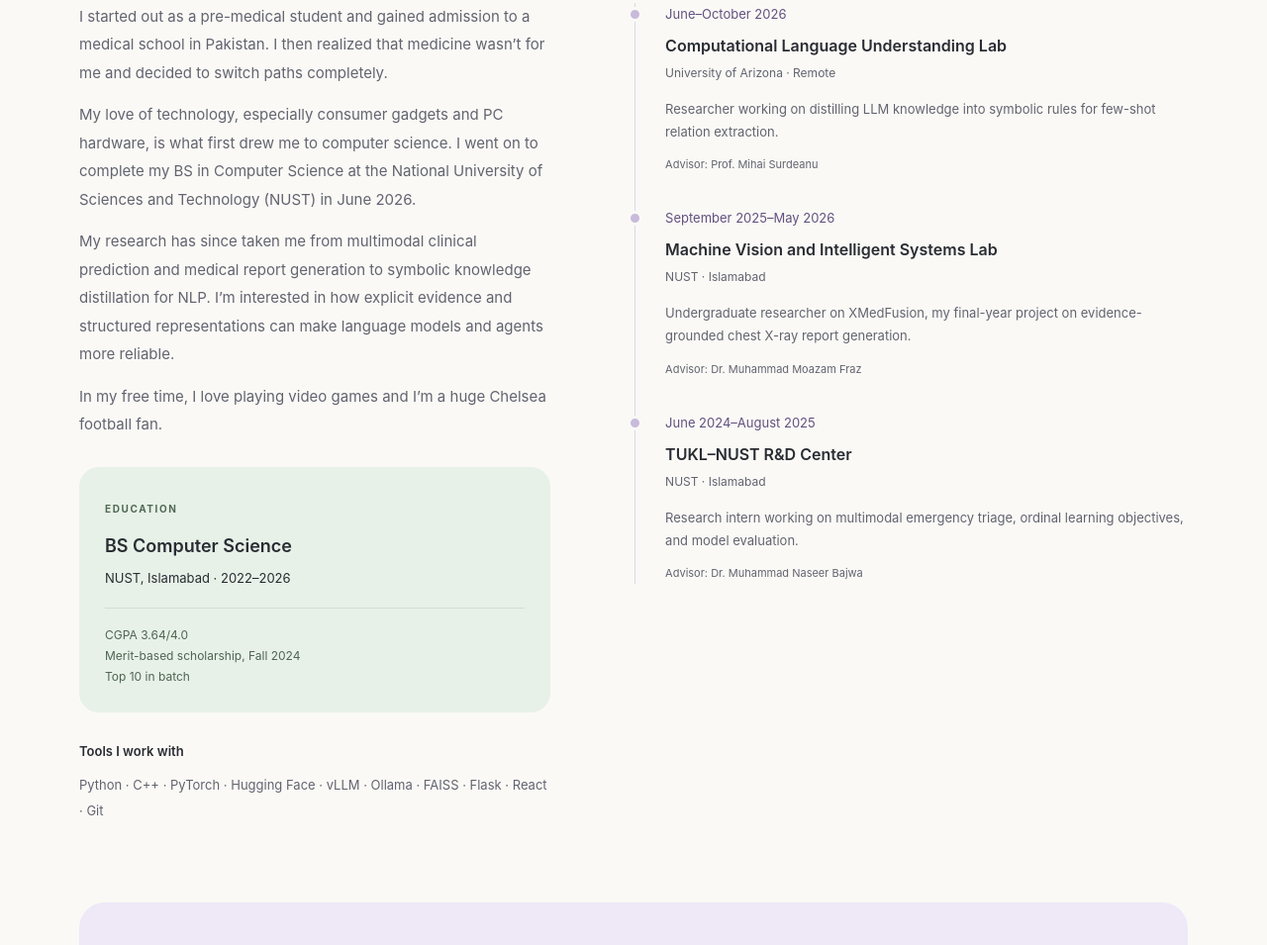
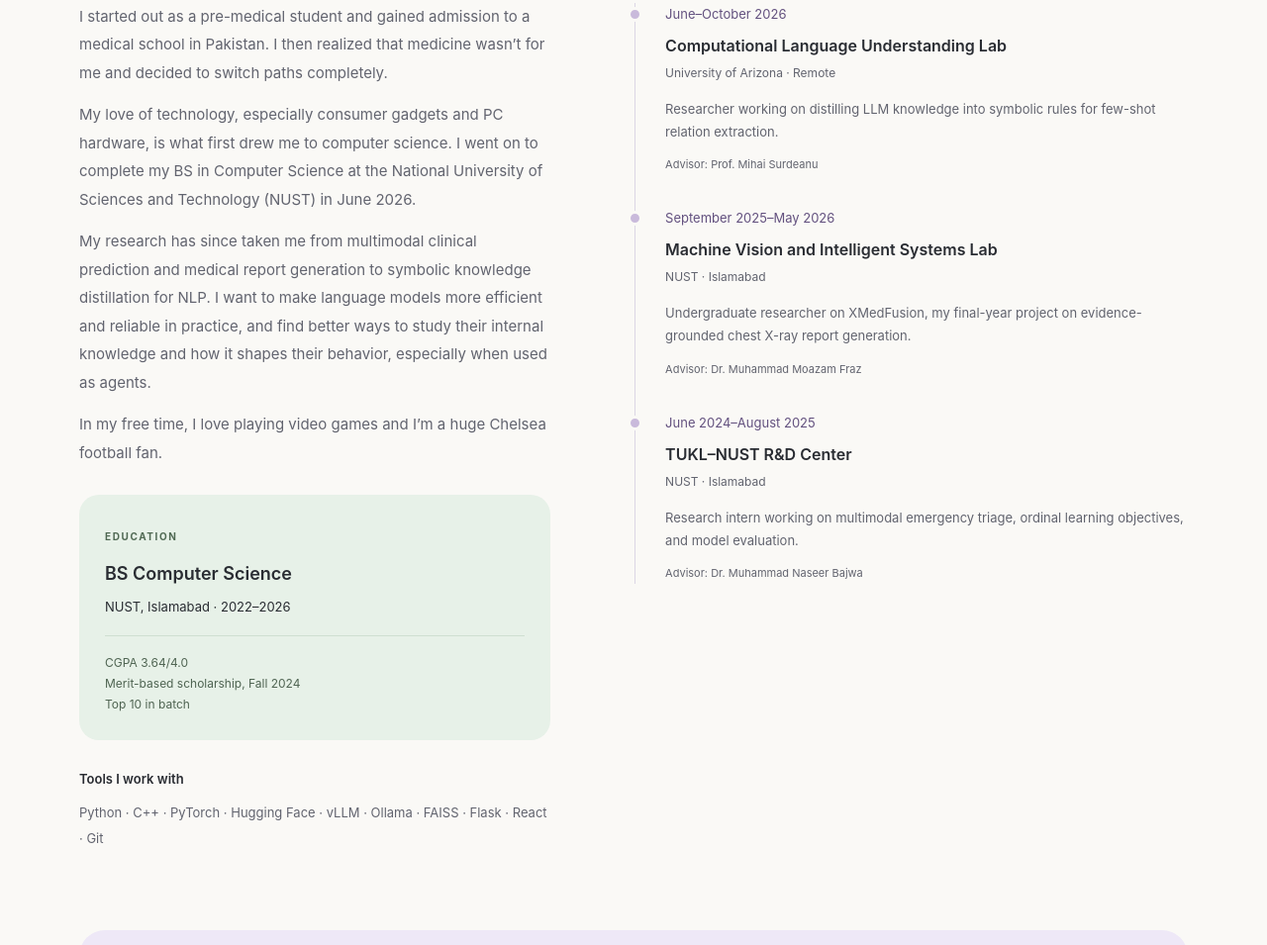
Before and after one commit to hamzariaz970/hamzariaz970.github.io, a plain HTML site: page index.html in a window 1280 px wide. Shown: the part 4042-4997 px from the top of the page at 99% size. Drawn offline with Linux system fonts and the light colour scheme.

Commit message:
Broaden research interests in biography

```diff
--- a/index.html
+++ b/index.html
@@ -163,7 +163,7 @@
         <div class="about-column">
           <p>I started out as a pre-medical student and gained admission to a medical school in Pakistan. I then realized that medicine wasn’t for me and decided to switch paths completely.</p>
           <p>My love of technology, especially consumer gadgets and PC hardware, is what first drew me to computer science. I went on to complete my BS in Computer Science at the National University of Sciences and Technology (NUST) in June 2026.</p>
-          <p>My research has since taken me from multimodal clinical prediction and medical report generation to symbolic knowledge distillation for NLP. I’m interested in how explicit evidence and structured representations can make language models and agents more reliable.</p>
+          <p>My research has since taken me from multimodal clinical prediction and medical report generation to symbolic knowledge distillation for NLP. I want to make language models more efficient and reliable in practice, and find better ways to study their internal knowledge and how it shapes their behavior, especially when used as agents.</p>
           <p>In my free time, I love playing video games and I’m a huge Chelsea football fan.</p>
           <div class="education-card"><span class="eyebrow">Education</span><h3>BS Computer Science</h3><p>NUST, Islamabad · 2022–2026</p><p class="education-detail">CGPA 3.64/4.0<br>Merit-based scholarship, Fall 2024<br>Top 10 in batch</p></div>
           <div class="tools"><h3>Tools I work with</h3><p>Python · C++ · PyTorch · Hugging Face · vLLM · Ollama · FAISS · Flask · React · Git</p></div>
```
